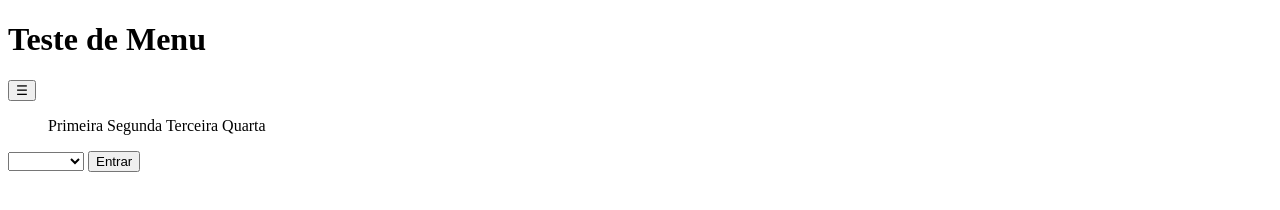
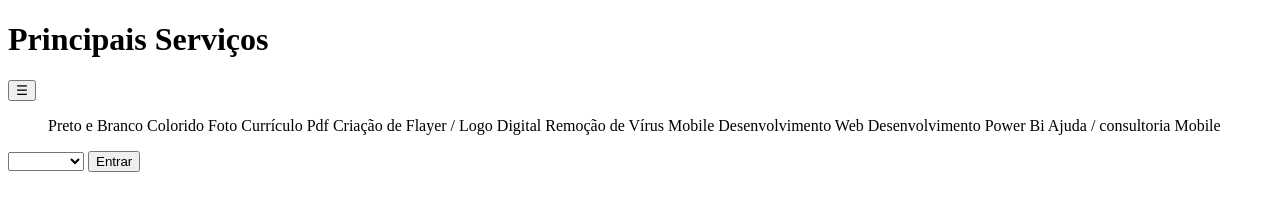
Before and after one commit to RobsonSantos3795/big-innovation, a plain HTML site: page index.html in a window 1280 px wide. Drawn offline with Linux system fonts and the light colour scheme.

Commit message:
Update index.html

```diff
--- a/index.html
+++ b/index.html
@@ -6,16 +6,22 @@
     <title>Teste</title>
 </head>
 <body>
-    <h1>Teste de Menu</h1>
+    <h1>Principais Serviços</h1>
 
     <div>
         <button id="logina" onclick="login()">&#9776 </menu></button>
             <div>
                 <ul id="menu">
-                    <a>Primeira</a>
-                    <a>Segunda</a>
-                    <a>Terceira</a>
-                    <a>Quarta</a>
+                    <a>Preto e Branco</a>
+                    <a>Colorido</a>
+                    <a>Foto</a>
+                    <a>Currículo</a>
+                    <a>Pdf</a>
+                    <a>Criação de Flayer / Logo Digital</a>
+                    <a>Remoção de Vírus Mobile</a>
+                    <a>Desenvolvimento Web</a>
+                    <a>Desenvolvimento Power Bi</a>
+                    <a>Ajuda / consultoria Mobile</a>
                 </ul>
             </div>
     </div>
```
